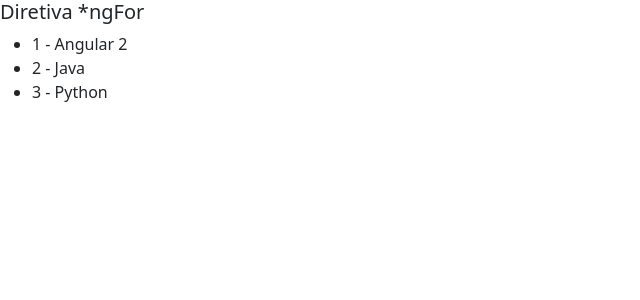
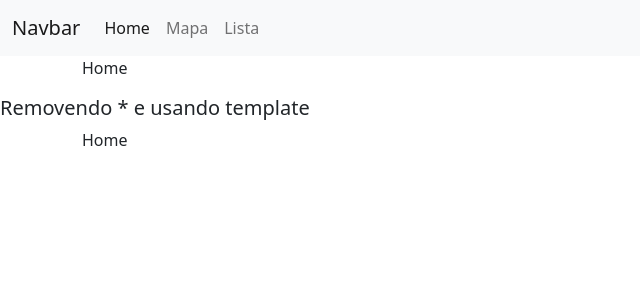
Before and after one commit to WellingtonIdeao/angular-course, an Angular app: page / in a window 1280 px wide. Shown: the top 300 px of the page, without its empty margins (0-640 px from the left). Built offline with nearby package versions, Linux system fonts and the light colour scheme.

Commit message:
Diretivas com asteriscos escritas com ng-template

```diff
--- a/src/app/app.component.html
+++ b/src/app/app.component.html
@@ -3,5 +3,5 @@
 <button class="btn btn-primary" (click)="destruirCiclo()" >Deletar ciclo</button>
 <app-data-binding></app-data-binding>
 <app-diretiva-ngif></app-diretiva-ngif>
-<app-diretiva-ngswitch></app-diretiva-ngswitch>-->
-<app-diretiva-ngfor></app-diretiva-ngfor>
+<app-diretiva-ngfor></app-diretiva-ngfor>-->
+<app-diretiva-ngswitch></app-diretiva-ngswitch>
--- a/src/app/diretiva-ngfor/diretiva-ngfor.component.html
+++ b/src/app/diretiva-ngfor/diretiva-ngfor.component.html
@@ -4,3 +4,20 @@
         {{ i + 1 }} - {{ curso }}
     </li>
 </ul>
+
+<h5>Removendo * e usando template</h5>
+
+<ul>
+    <li *ngFor="let i = index , let curso of cursos">
+        {{ i + 1 }} - {{ curso }}
+    </li>
+</ul>
+
+<!--Angular traduz o *ngFor acima para o exemplo abaixo-->
+<ul>
+    <ng-template ngFor [ngForOf]="cursos" let-curso let-i="index">
+        <li>
+            {{ i + 1 }} - {{ curso }}
+        </li>
+    </ng-template>
+</ul>
--- a/src/app/diretiva-ngif/diretiva-ngif.component.html
+++ b/src/app/diretiva-ngif/diretiva-ngif.component.html
@@ -22,3 +22,18 @@
 <div [hidden]="mostrarCursos">
     Não existem cursos para serem listados.
 </div>
+
+<h5>Removendo * e usando template</h5>
+
+<div *ngIf="mostrarCursos">
+    Lista de cursos aqui.
+</div>
+
+<!--Angular traduz *ngIf para os exemplos abaixos -->
+<ng-template [ngIf]="mostrarCursos">
+    <div>Lista de cursos aqui.</div>
+</ng-template>
+
+<div template="ngIf mostrarCursos">
+    <div>Lista de cursos aqui.</div>
+</div>
--- a/src/app/diretiva-ngswitch/diretiva-ngswitch.component.html
+++ b/src/app/diretiva-ngswitch/diretiva-ngswitch.component.html
@@ -19,3 +19,18 @@
     <p *ngSwitchCase="'lista'">Modo Lista ativado</p>
     <p *ngSwitchDefault>Home</p>
   </div>
+
+
+<h5>Removendo * e usando template</h5>
+
+<div class="container" [ngSwitch]="aba">
+  <ng-template [ngSwitchCase]="'mapa'">
+    <p>Modo Mapa ativado</p>
+  </ng-template>
+  <ng-template [ngSwitchCase]="'lista'">
+    <p>Modo Lista ativado</p>
+  </ng-template>
+  <ng-template [ngSwitchCase]="'home'"ngSwitchDefault>
+    <p>Home</p>
+  </ng-template>
+</div>
```
